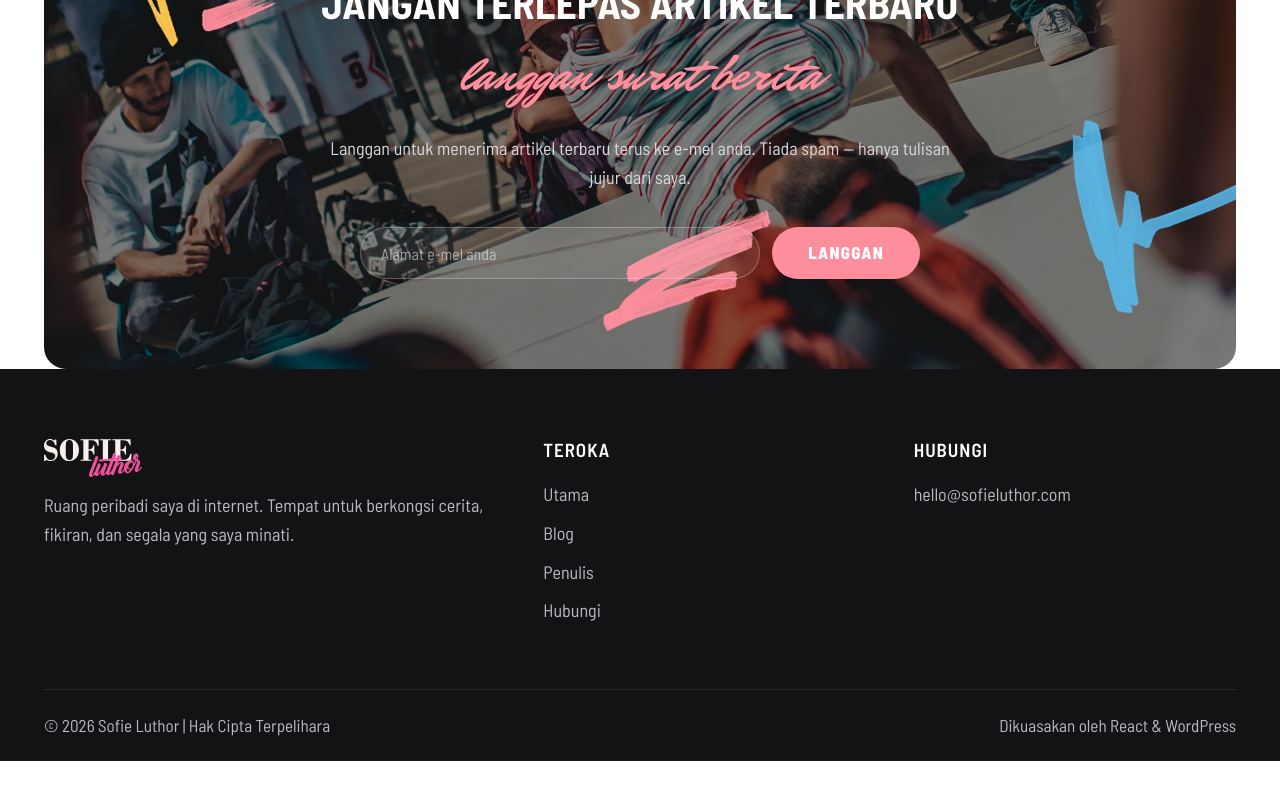
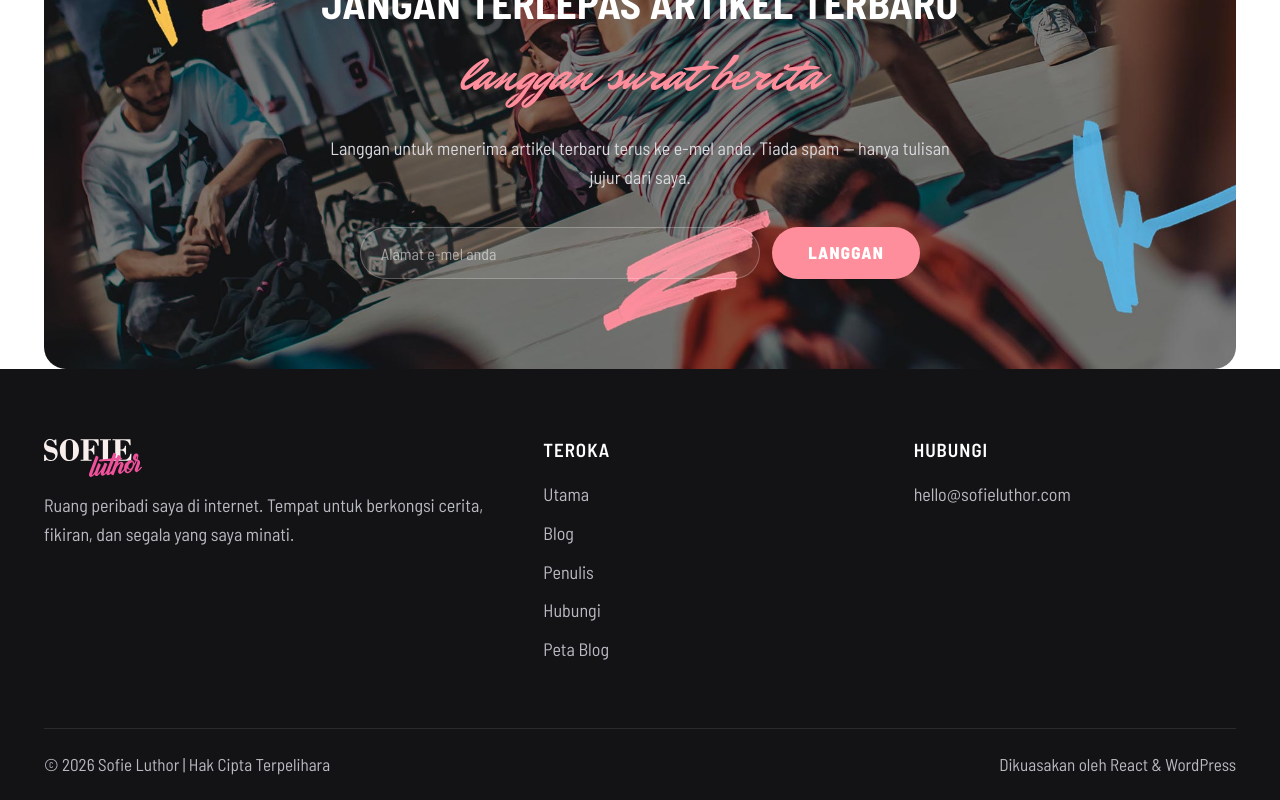
Before and after one commit to fitrimahadzir/sofie-luthor-blog, a React (Vite) app: page / in a window 1280 px wide. Shown: the part 3265-4065 px from the top of the page. Before the commit the page ends 4026 px from the top, so only its background shows below. Built offline with nearby package versions, Linux system fonts and the light colour scheme.

Commit message:
Add Peta Blog link to footer navigation

```diff
--- a/src/components/Footer.tsx
+++ b/src/components/Footer.tsx
@@ -30,6 +30,9 @@ export default function Footer() {
               <li>
                 <Link to="/contact">Hubungi</Link>
               </li>
+              <li>
+                <Link to="/peta-blog">Peta Blog</Link>
+              </li>
             </ul>
           </div>
 
```
